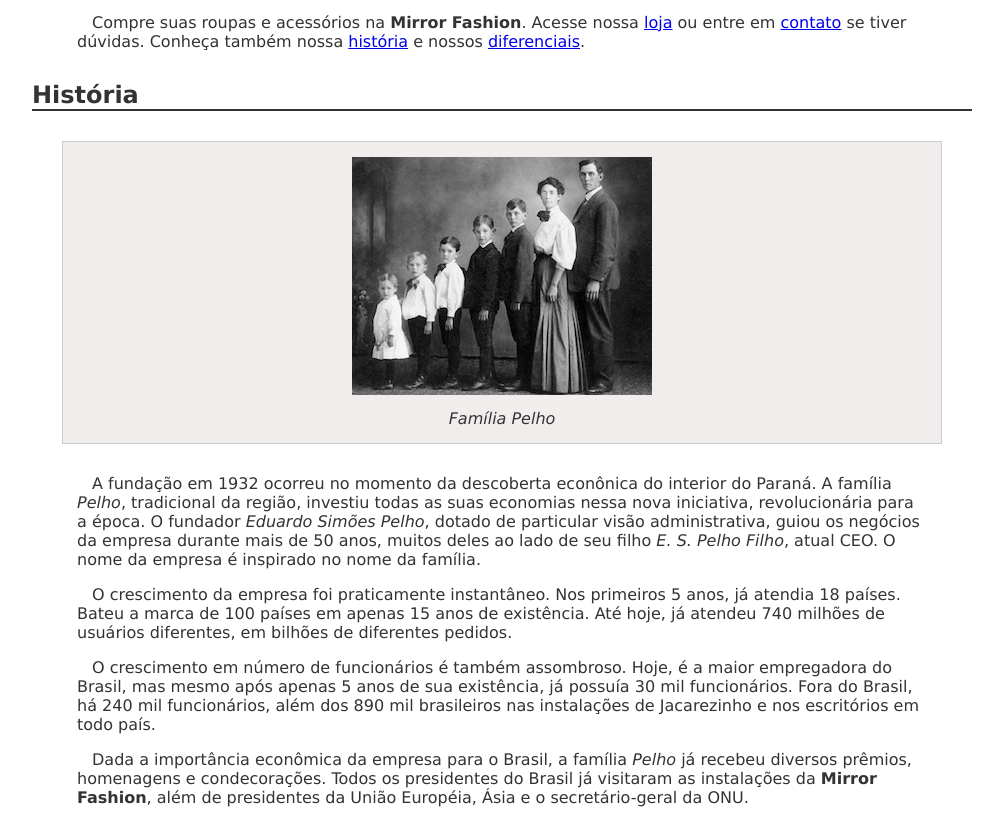
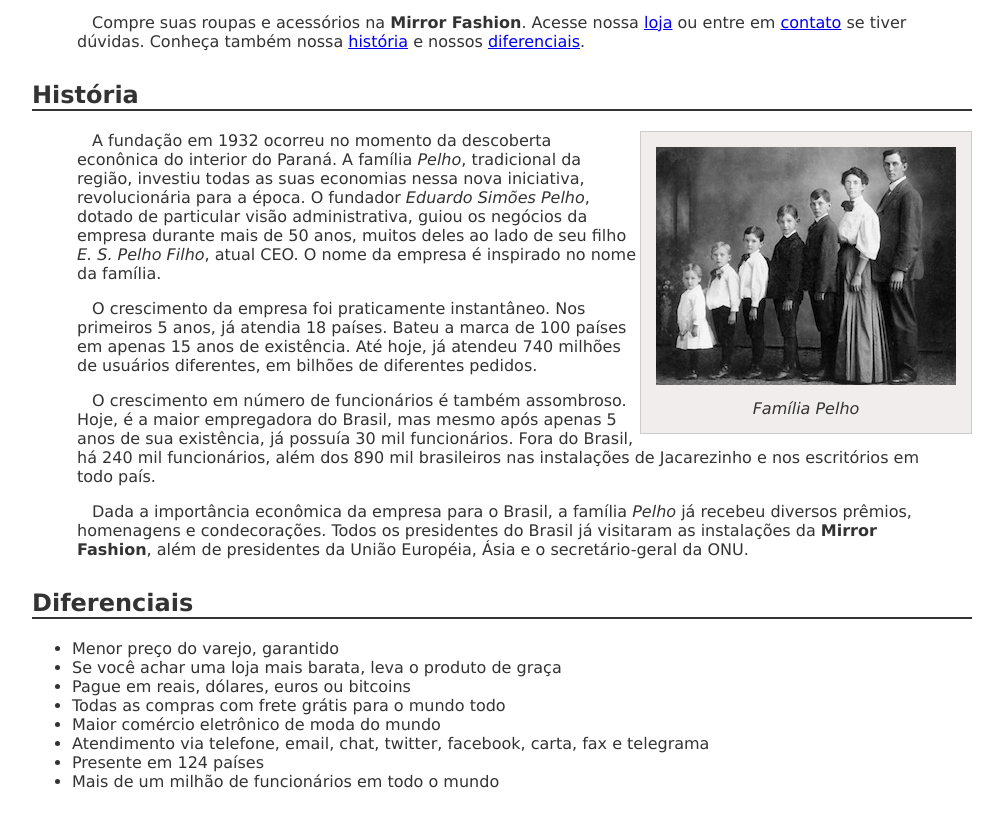
Before and after one commit to luizalbsilva/WD-43, a plain HTML site: page sobre.html in a window 1280 px wide. Shown: the part 787-1605 px from the top of the page, without its empty margins (138-1141 px from the left). Drawn offline with Linux system fonts and the light colour scheme.

Commit message:
Ex.2.21 - 1

```diff
--- a/css/sobre.css
+++ b/css/sobre.css
@@ -43,3 +43,7 @@
 	vertical-align: middle;
 	width: 10%;
 }
+#familia-pelho {
+	float: right;
+	margin: 0 0 1px 2px;
+}
--- a/sobre.html
+++ b/sobre.html
@@ -26,7 +26,7 @@
 		</p>
 
 		<h2 id="historia">História</h2>
-		<figure>
+		<figure id="familia-pelho">
 			<img src="img/familia-pelho.jpg">
 			<figcaption>Família <em>Pelho</em></figcaption>
 		</figure>
```
